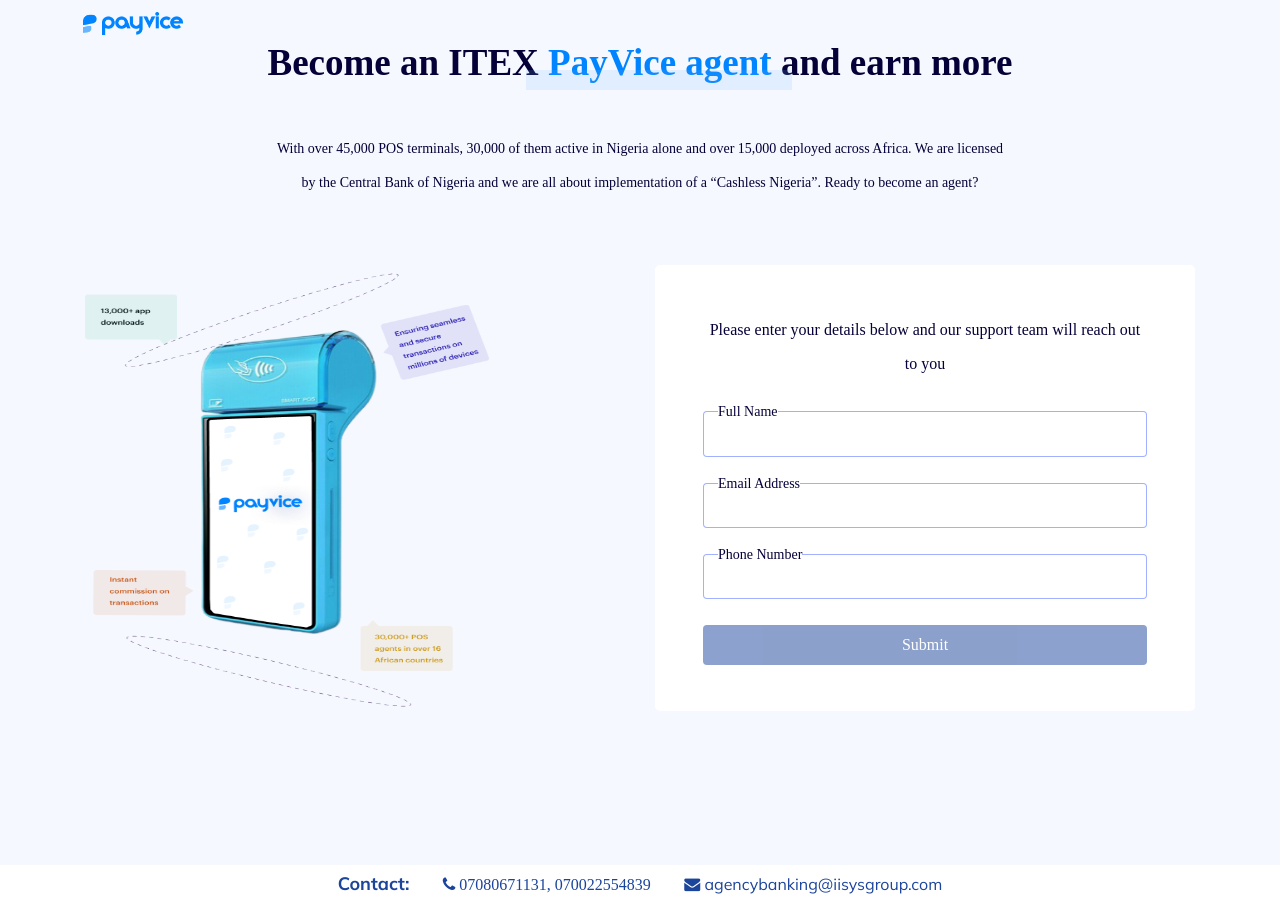
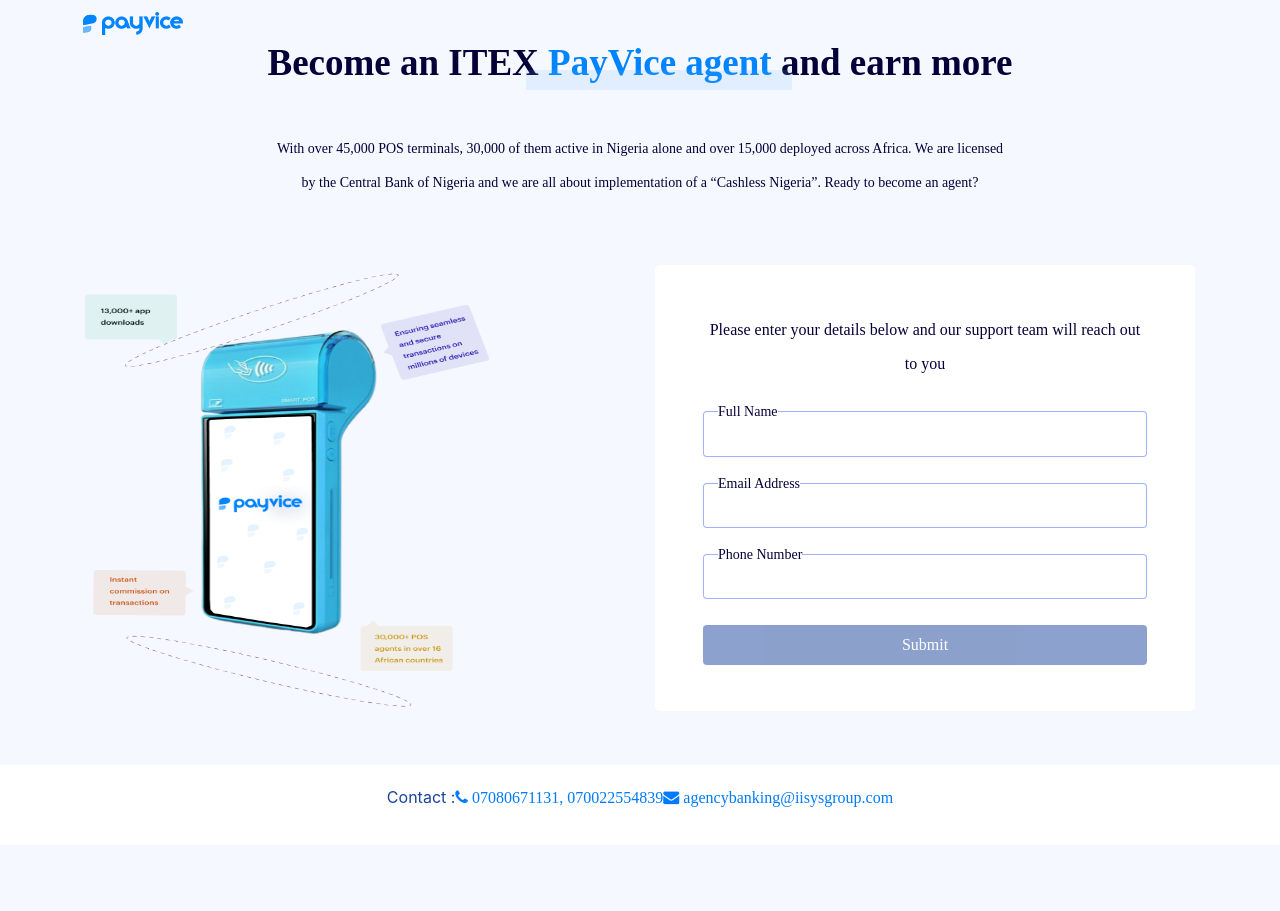
Before and after one commit to siccoo/vice, a React (Create React App) app: page / in a window 1280 px wide. After the commit the page ends 845 px from the top, so only its background shows below. Built offline with nearby package versions, Linux system fonts and the light colour scheme; a web font is replaced by a local one.

Commit message:
updates on Home & Footer.js files

```diff
--- a/src/components/footer/Footer.css
+++ b/src/components/footer/Footer.css
@@ -1,17 +1,34 @@
-@import url('https://fonts.googleapis.com/css2?family=Mulish:wght@400;700&display=swap');
+@import url("https://fonts.googleapis.com/css2?family=Mulish:wght@400;700&display=swap");
 
 .footer {
   background: #fff;
-    padding: auto;
+  position: absolute;
+  width: 100%;
+  min-height: 72px;
 }
 
+.table {
+  display: table;
+  margin: 0 auto;
+}
+
+ul#horizontal__list {
+  min-width: 696px;
+  list-style: none;
+  padding: 20px;
+}
+
+ul#horizontal__list li {
+  display: inline;
+  color: #1b449b;
+}
 .footer h1 {
   font-family: "Mulish";
   font-style: normal;
   font-weight: normal;
   font-size: 16px;
   line-height: 38px;
-    color: #1B449B;
+  color: #1b449b;
 }
 
 h1 > span {
--- a/src/components/footer/Footer.jsx
+++ b/src/components/footer/Footer.jsx
@@ -4,8 +4,23 @@ import "./Footer.css";
 const Footer = () => {
     return (
         <section className="footer text-center">
-            <h1> <span>Contact:</span>
-            &nbsp; &nbsp; &nbsp; &nbsp; <i className="fa fa-phone icons"> 07080671131, 070022554839</i> &nbsp; &nbsp; &nbsp; &nbsp;<i className="fa fa-envelope icons"></i> agencybanking@iisysgroup.com</h1>
+            <div className="table">
+                <ul id="horizontal__list">
+                    <li>
+                        Contact :
+                    </li>
+                    <li>
+                        <a href="/">
+                            <i className="fa fa-phone icons"> 07080671131, 070022554839</i>
+                        </a>
+                    </li>
+                    <li>
+                        <a href="/">
+                            <i className="fa fa-envelope icons"> agencybanking@iisysgroup.com</i>
+                        </a>
+                    </li>
+                </ul>
+            </div>
         </section>
     )
 }
--- a/src/pages/home/Home.css
+++ b/src/pages/home/Home.css
@@ -193,9 +193,10 @@ input[type="tel"] {
     }
 }
 
-.payvice__footer {
-    background-color: #ffffff;
-    padding: 20px auto;
-    margin-top: 100px;
-    overflow: hidden;
-}
+/* .payvice__footer { */
+    /* background-color: #ffffff; */
+    /* padding: 20px auto;
+    margin-top: 100px; */
+    /* width: 100%;
+    overflow: hidden; */
+/* } */
--- a/src/pages/home/Home.jsx
+++ b/src/pages/home/Home.jsx
@@ -2,7 +2,7 @@ import React, { useState } from "react";
 import Footer from "../../components/footer/Footer";
 
 import Success from "../success/Success";
-import Failure from "../success/Failure";
+// import Failure from "../success/Failure";
 
 import PayviceImg from "../../images/payvice-img.png";
 import PayViceLogo from "../../images/payvice-logo.png";
@@ -13,7 +13,7 @@ import "./Home.css";
 const Home = () => {
   const [views, setViews] = useState(true);
   const [viewsSuccess, setViewsSuccess] = useState(false);
-  const [viewsFailure, setViewsFailure] = useState(false);
+  // const [viewsFailure, setViewsFailure] = useState(false);
 
   const [values, setValues] = useState({
     full_name: "",
@@ -36,16 +36,16 @@ const Home = () => {
     setViews(false); //it will hide the current homepage details
     setViewsSuccess(true); //it will show the success component.
 
-    setViews(false);
-    setViewsFailure(true)
+    // setViews(false);
+    // setViewsFailure(true)
   };
 
   const backHome = () => {
     setViews(true);
     setViewsSuccess(false);
 
-    setViews(true);
-    setViewsFailure(false)
+    // setViews(true);
+    // setViewsFailure(false)
 
     setValues({
       full_name: "",
@@ -64,7 +64,7 @@ const Home = () => {
 //   }
 
   const successComponent = viewsSuccess ? <Success onClick={backHome} /> : null;
-  const failureComponent = viewsFailure ? <Failure onClick={backHome} /> : null;
+  // const failureComponent = viewsFailure ? <Failure onClick={homePage} /> : null;
 
   return (
     <div>
@@ -178,9 +178,9 @@ const Home = () => {
         </>
       ) : null}
       {successComponent}
-      {failureComponent}
+      {/* {failureComponent} */}
 
-      <section className="payvice__footer">
+      <section>
         <Footer />
       </section>
     </div>
```
Lines whose indentation alone changed are shown as unchanged.
